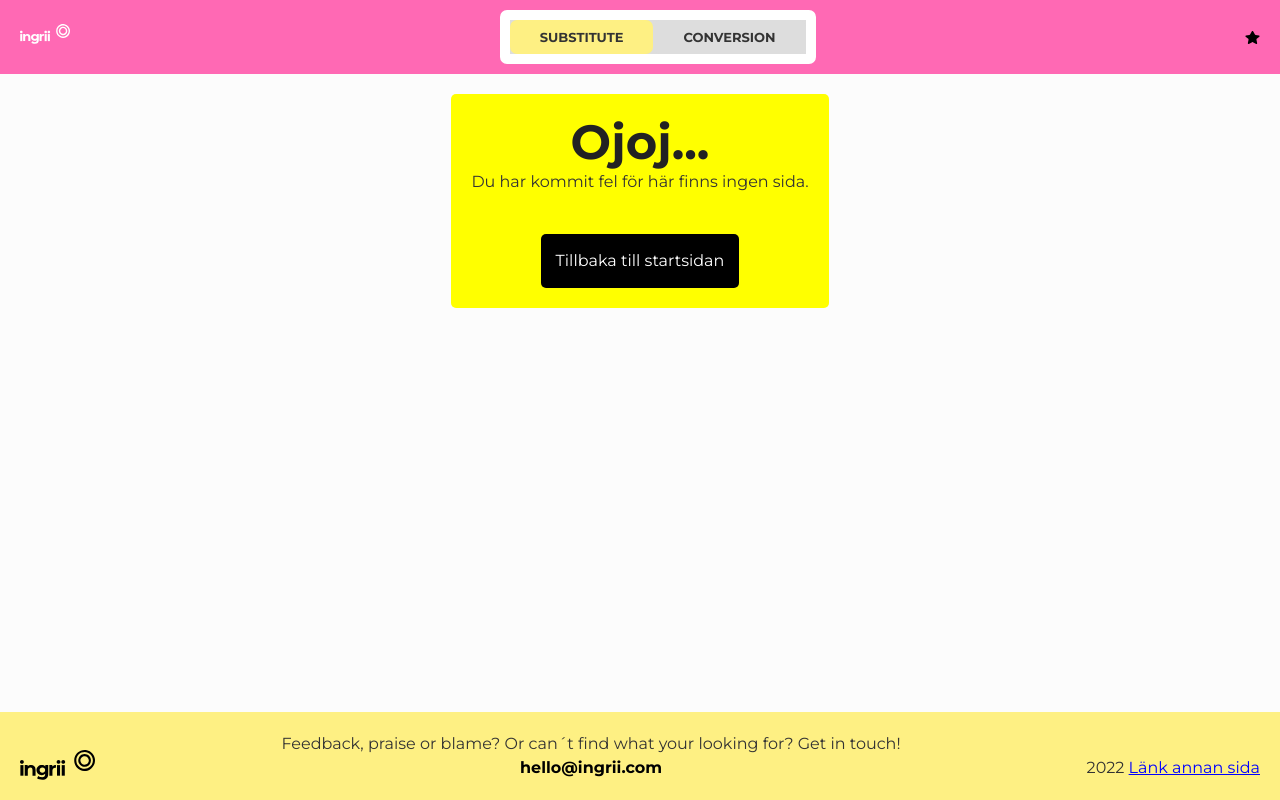
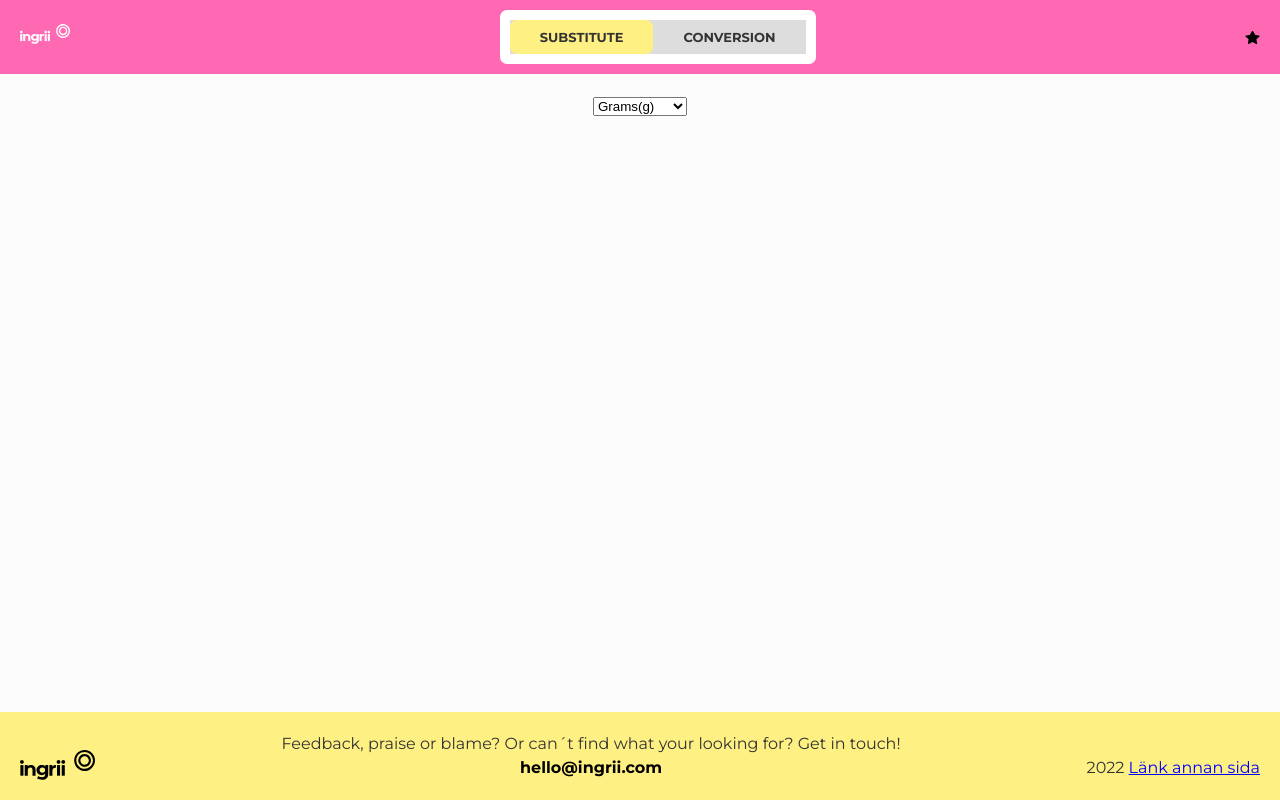
Before and after one commit to Annaaste/reactproject, a Next.js app: page /convert/SubSelect in a window 1280 px wide. Before the commit this address had no page. Built offline with nearby package versions, Linux system fonts and the light colour scheme.

Commit message:
SubSelect.jsx added

```diff
--- /dev/null
+++ b/pages/convert/SubSelect.jsx
@@ -0,0 +1,28 @@
+import React from 'react'
+
+const SubSelect = ({measurement, changeUnit, unit}) => {
+  let liters = {
+    name: "liters",
+    values: ["dL", "mL"],
+    labels: ["Deciliters(dL)", "Milliliters(mL)"]
+  }
+
+  let kilograms = {
+    name: "kilograms",
+    values: ["g", "lbs"],
+    labels: ["Grams(g)", "Pounds(lbs)"]
+  }
+
+  const SelectForm = ({name, values, labels}) => (
+    <select name={name} value={unit} onChange={({target}) => changeUnit(target.value)}>
+      <option value={values[0]}>{labels[0]}</option>
+      <option value={values[1]}>{labels[1]}</option>
+    </select>
+  )
+
+  return measurement === "b"
+      ?  SelectForm(liters)
+      :  SelectForm(kilograms)
+}
+
+export default SubSelect
```
